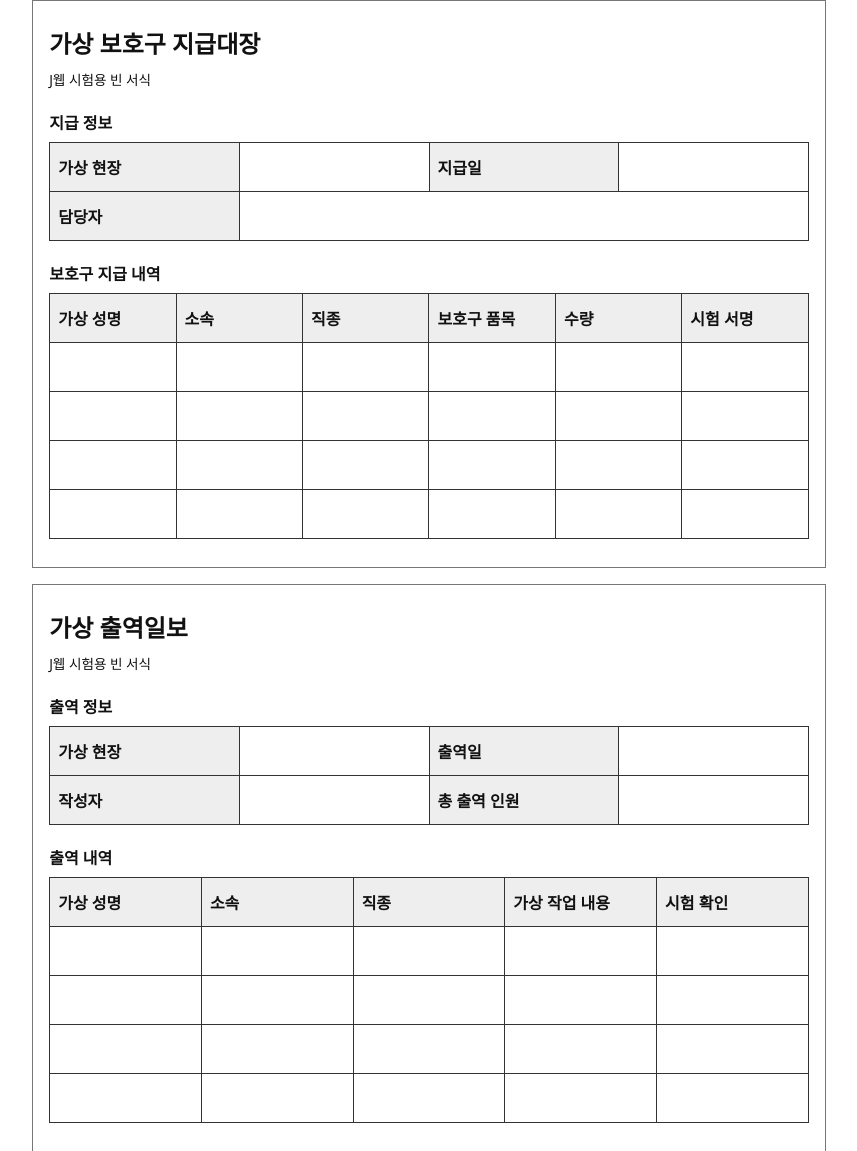
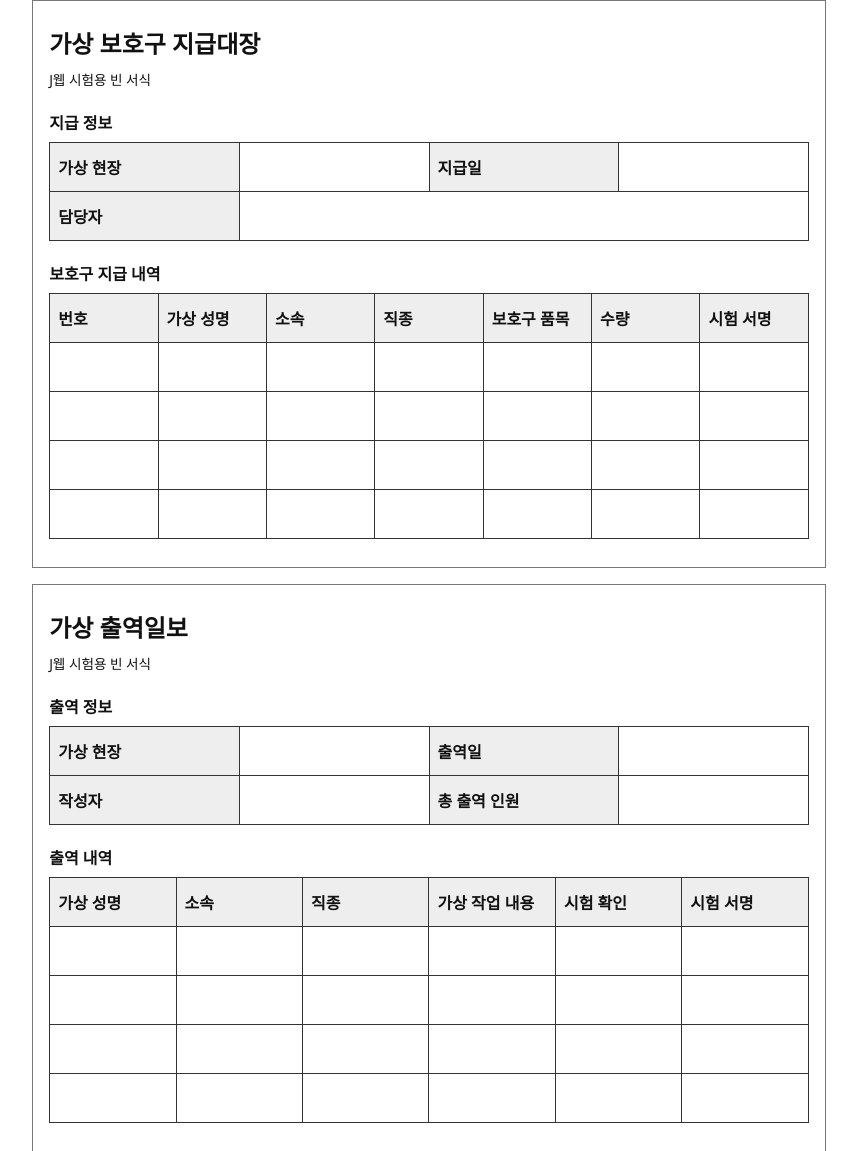
Before and after one commit to dusdk0098-tech/j-web, a website: page public/offline-forms.html in a window 1280 px wide. Shown: the part 4743-5894 px from the top of the page, without its empty margins (211-1068 px from the left). Drawn offline with Linux system fonts and the light colour scheme.

Commit message:
Complete printable attendance and equipment fields

```diff
--- a/public/offline-forms.html
+++ b/public/offline-forms.html
@@ -18,8 +18,8 @@
 <section><h2>가상 위험요인 기록</h2><small>J웹 시험용 빈 서식</small><table><tr><th>가상 현장</th><td></td><th>날짜</th><td></td></tr><tr><th>작성자</th><td></td><th>작업 장소</th><td></td></tr></table><table><tr><th>가상 작업</th><th>가상 위험요인</th><th>가상 조치</th><th>시험 확인</th></tr><tr><td></td><td></td><td></td><td></td></tr><tr><td></td><td></td><td></td><td></td></tr><tr><td></td><td></td><td></td><td></td></tr></table></section>
 <section><h2>가상 현장 점검 기록</h2><small>J웹 시험용 빈 서식</small><table><tr><th>가상 현장</th><td></td><th>날짜</th><td></td></tr><tr><th>점검자</th><td></td><th>장소</th><td></td></tr></table><table><tr><th>가상 점검 항목</th><th>시험 판정</th><th>가상 조치 내용</th></tr><tr><td></td><td></td><td></td></tr><tr><td></td><td></td><td></td></tr><tr><td></td><td></td><td></td></tr><tr><td></td><td></td><td></td></tr></table></section>
 <section><h2>가상 작업 허가 기록</h2><small>J웹 시험용 빈 서식</small><table><tr><th>가상 현장</th><td></td><th>날짜</th><td></td></tr><tr><th>가상 작업</th><td></td><th>작업 장소</th><td></td></tr><tr><th>시작</th><td></td><th>종료</th><td></td></tr><tr><th>가상 위험요인</th><td colspan="3"></td></tr><tr><th>가상 안전대책</th><td colspan="3"></td></tr><tr><th>시험 확인</th><td colspan="3"></td></tr></table></section>
-<section><h2>가상 보호구 지급대장</h2><small>J웹 시험용 빈 서식</small><table><caption>지급 정보</caption><tr><th scope="row">가상 현장</th><td></td><th scope="row">지급일</th><td></td></tr><tr><th scope="row">담당자</th><td colspan="3"></td></tr></table><table><caption>보호구 지급 내역</caption><thead><tr><th scope="col">가상 성명</th><th scope="col">소속</th><th scope="col">직종</th><th scope="col">보호구 품목</th><th scope="col">수량</th><th scope="col">시험 서명</th></tr></thead><tbody><tr><td></td><td></td><td></td><td></td><td></td><td></td></tr><tr><td></td><td></td><td></td><td></td><td></td><td></td></tr><tr><td></td><td></td><td></td><td></td><td></td><td></td></tr><tr><td></td><td></td><td></td><td></td><td></td><td></td></tr></tbody></table></section>
-<section><h2>가상 출역일보</h2><small>J웹 시험용 빈 서식</small><table><caption>출역 정보</caption><tr><th scope="row">가상 현장</th><td></td><th scope="row">출역일</th><td></td></tr><tr><th scope="row">작성자</th><td></td><th scope="row">총 출역 인원</th><td></td></tr></table><table><caption>출역 내역</caption><thead><tr><th scope="col">가상 성명</th><th scope="col">소속</th><th scope="col">직종</th><th scope="col">가상 작업 내용</th><th scope="col">시험 확인</th></tr></thead><tbody><tr><td></td><td></td><td></td><td></td><td></td></tr><tr><td></td><td></td><td></td><td></td><td></td></tr><tr><td></td><td></td><td></td><td></td><td></td></tr><tr><td></td><td></td><td></td><td></td><td></td></tr></tbody></table></section>
+<section><h2>가상 보호구 지급대장</h2><small>J웹 시험용 빈 서식</small><table><caption>지급 정보</caption><tr><th scope="row">가상 현장</th><td></td><th scope="row">지급일</th><td></td></tr><tr><th scope="row">담당자</th><td colspan="3"></td></tr></table><table><caption>보호구 지급 내역</caption><thead><tr><th scope="col">번호</th><th scope="col">가상 성명</th><th scope="col">소속</th><th scope="col">직종</th><th scope="col">보호구 품목</th><th scope="col">수량</th><th scope="col">시험 서명</th></tr></thead><tbody><tr><td></td><td></td><td></td><td></td><td></td><td></td><td></td></tr><tr><td></td><td></td><td></td><td></td><td></td><td></td><td></td></tr><tr><td></td><td></td><td></td><td></td><td></td><td></td><td></td></tr><tr><td></td><td></td><td></td><td></td><td></td><td></td><td></td></tr></tbody></table></section>
+<section><h2>가상 출역일보</h2><small>J웹 시험용 빈 서식</small><table><caption>출역 정보</caption><tr><th scope="row">가상 현장</th><td></td><th scope="row">출역일</th><td></td></tr><tr><th scope="row">작성자</th><td></td><th scope="row">총 출역 인원</th><td></td></tr></table><table><caption>출역 내역</caption><thead><tr><th scope="col">가상 성명</th><th scope="col">소속</th><th scope="col">직종</th><th scope="col">가상 작업 내용</th><th scope="col">시험 확인</th><th scope="col">시험 서명</th></tr></thead><tbody><tr><td></td><td></td><td></td><td></td><td></td><td></td></tr><tr><td></td><td></td><td></td><td></td><td></td><td></td></tr><tr><td></td><td></td><td></td><td></td><td></td><td></td></tr><tr><td></td><td></td><td></td><td></td><td></td><td></td></tr></tbody></table></section>
 <section><h2>가상 안전업무일지</h2><small>J웹 시험용 빈 서식</small><table><caption>업무와 점검 정보</caption><tr><th scope="row">가상 현장</th><td></td><th scope="row">기록일</th><td></td></tr><tr><th scope="row">점검일</th><td></td><th scope="row">점검자</th><td></td></tr><tr><th scope="row">가상 작업 내용</th><td colspan="3"></td></tr></table><table><caption>안전업무 점검 내역</caption><thead><tr><th scope="col">가상 점검 항목</th><th scope="col">시험 점검 결과</th><th scope="col">가상 조치 내용</th><th scope="col">시험 확인</th></tr></thead><tbody><tr><td></td><td></td><td></td><td></td></tr><tr><td></td><td></td><td></td><td></td></tr><tr><td></td><td></td><td></td><td></td></tr><tr><td></td><td></td><td></td><td></td></tr></tbody></table></section>
 </body>
 </html>
```
Also changed, not shown: test/offline-forms.test.js (+2 -2 lines).
